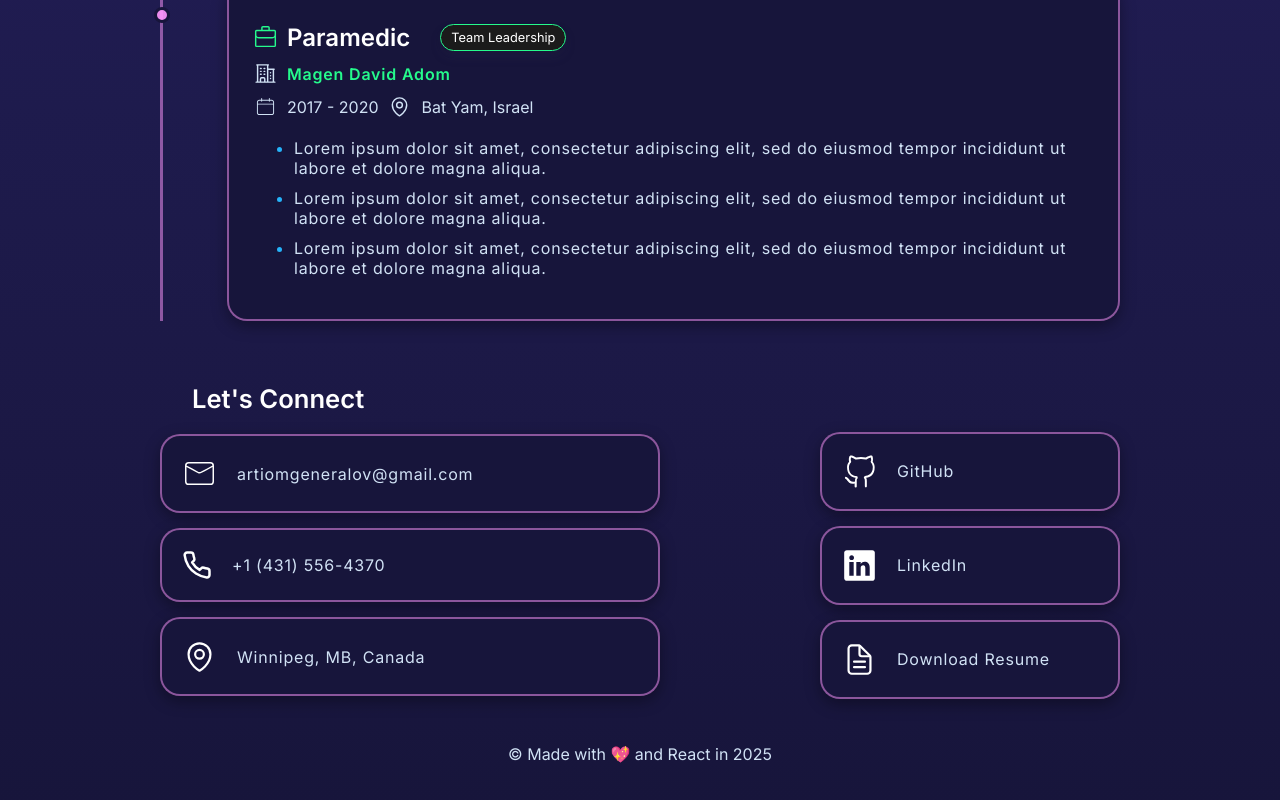
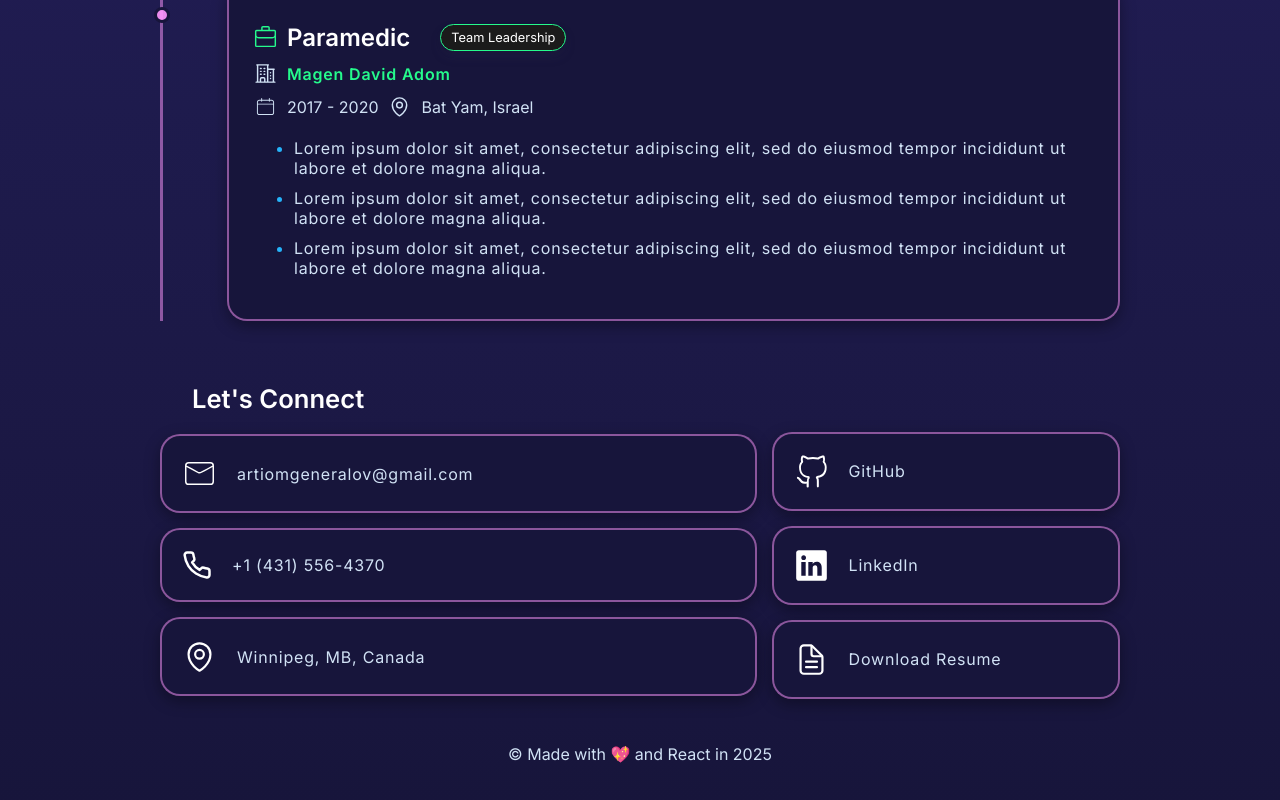
Before and after one commit to MirAdam999/rt_portfolio, a Next.js app: page / in a window 1280 px wide. Shown: the part 3031-3831 px from the top of the page. Built offline with nearby package versions, Linux system fonts and the light colour scheme.

Commit message:
v1.0 deploy

```diff
--- a/app/contact/contact.css
+++ b/app/contact/contact.css
@@ -11,23 +11,24 @@
 
 .conn-wrap {
     display: flex;
-    flex-wrap: nowrap;
+    flex-wrap: wrap;
     justify-content: space-between;
     align-items: center;
+    gap: 15px;
 }
 
 .conn-l {
     flex-basis: 500px;
-
+    flex-grow: 5;
     display: flex;
     flex-direction: column;
     gap: 15px;
 }
 
 .conn-r {
-    flex-basis: 300px;
-    flex-shrink: 0;
-    flex-grow: 0;
+
+    flex-shrink: 1;
+    flex-grow: 5;
 
     display: flex;
     flex-direction: column;
```
